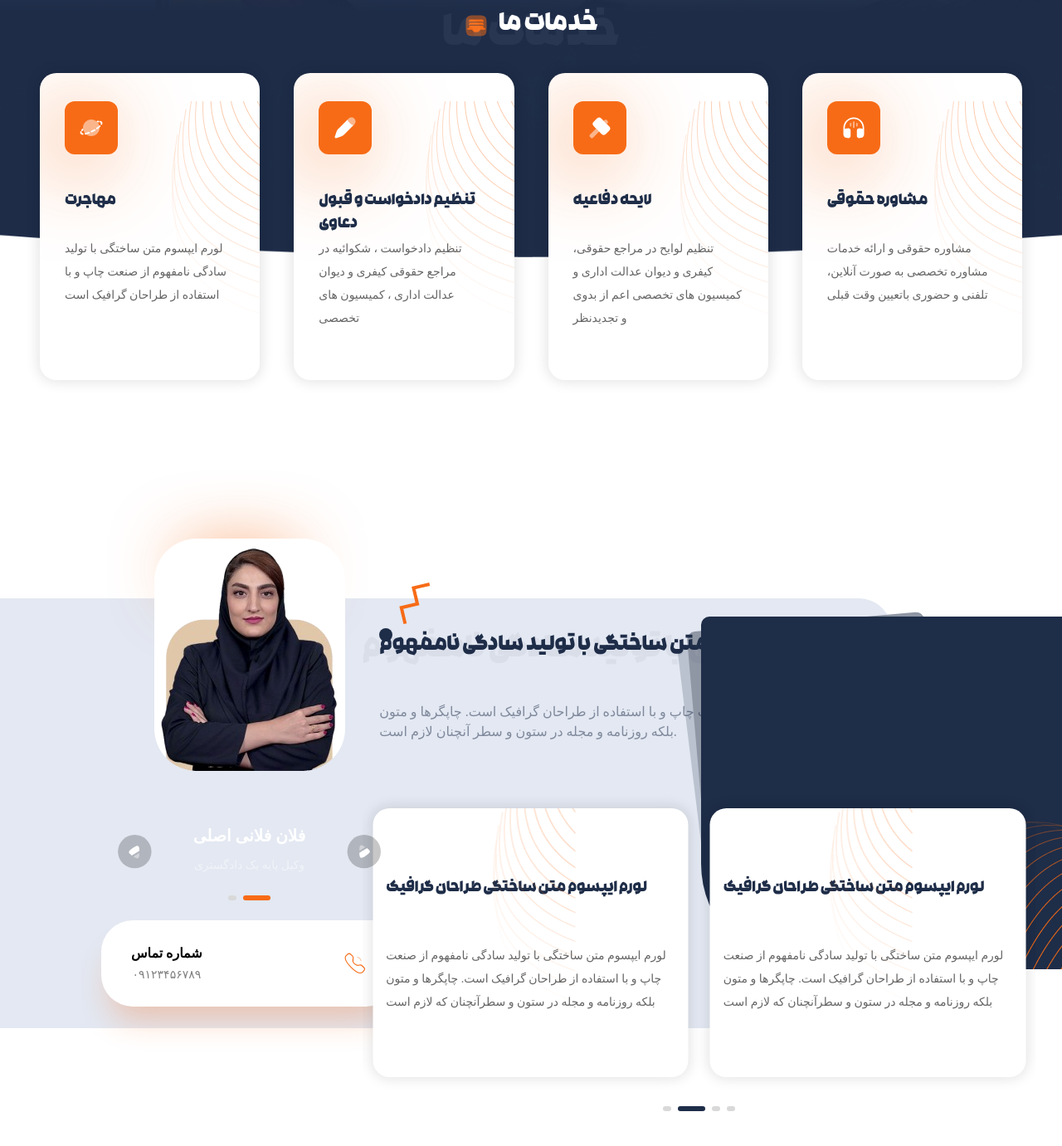
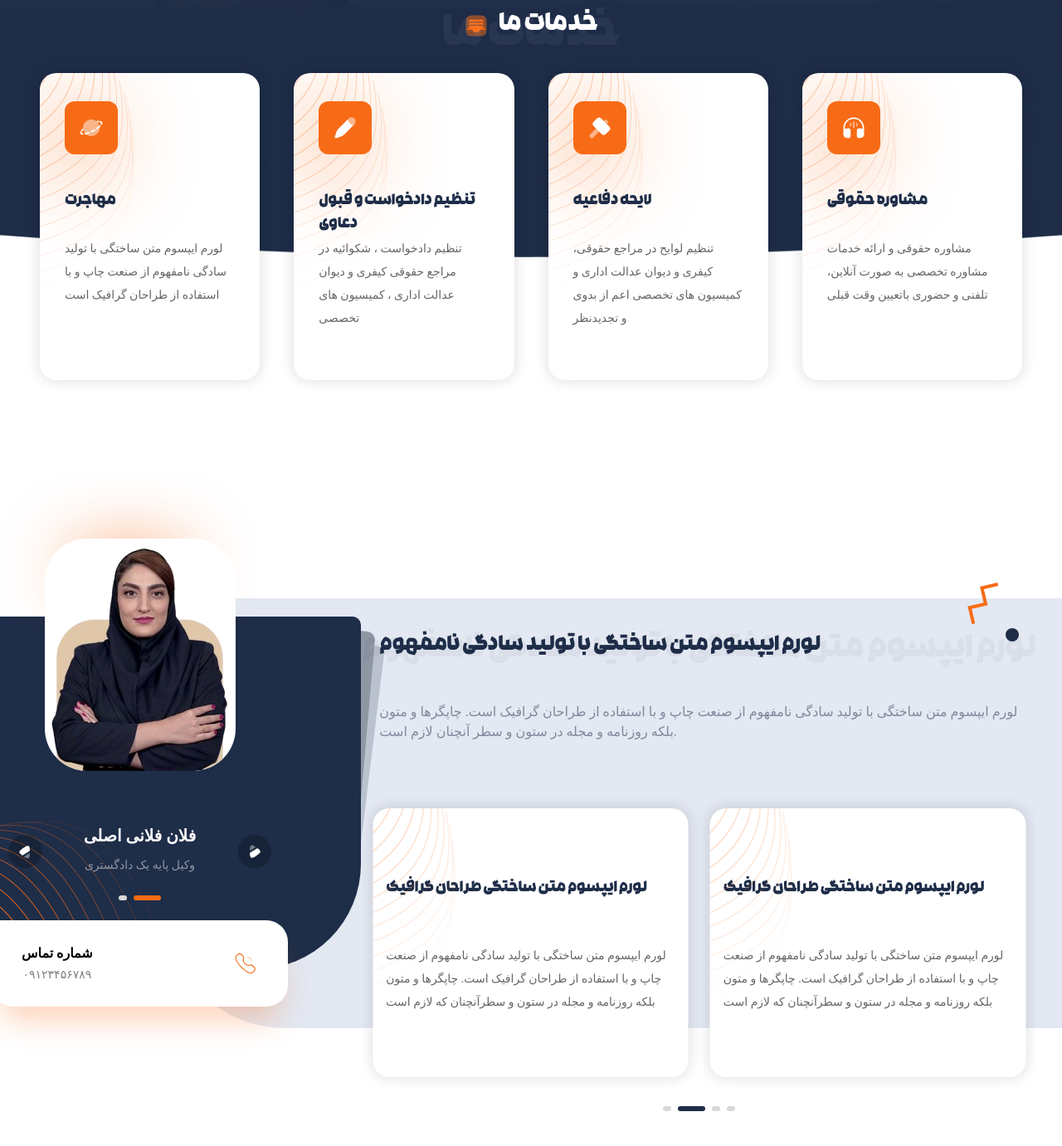
Before and after one commit to yakoobkhedri/moeid, a website: page src/html/index.html in a window 1280 px wide. Shown: the part 1220-2601 px from the top of the page at 83% size. Drawn offline with nearby package versions, Linux system fonts and the light colour scheme; a web font is replaced by a local one.

Commit message:
first commit

```diff
--- a/src/html/index.html
+++ b/src/html/index.html
@@ -1212,7 +1212,7 @@
                                 class="bg-white shadow-7 rounded-[20px] px-[30px] pt-[34px] pb-20 relative overflow-hidden">
                                 <!-- shape -->
                                 <img alt="shape" src="../img/Pattern (3).png"
-                                    class="absolute rtl:right-0 rtl:top-0 -z-0">
+                                    class="absolute rtl:right-0 rtl:left-auto ltr:left-0 ltr:right-auto top-0 rtl:rotate-0 ltr:[transform:rotateY(180deg)] -z-0">
                                 <!--  -->
                                 <div
                                     class="w-16 h-16 bg-orange flex items-center justify-center rounded-xl shadow-6 rtl:ml-auto relative">
@@ -1242,7 +1242,7 @@
                                 class="bg-white shadow-7 rounded-[20px] px-[30px] pt-[34px] pb-20 relative overflow-hidden">
                                 <!-- shape -->
                                 <img alt="shape" src="../img/Pattern (3).png"
-                                    class="absolute rtl:right-0 rtl:top-0 -z-0">
+                                    class="absolute rtl:right-0 rtl:left-auto ltr:left-0 ltr:right-auto top-0 rtl:rotate-0 ltr:[transform:rotateY(180deg)] -z-0">
                                 <!--  -->
                                 <div
                                     class="w-16 h-16 bg-orange flex items-center justify-center rounded-xl shadow-6 rtl:ml-auto relative">
@@ -1270,7 +1270,7 @@
                                 class="bg-white shadow-7 rounded-[20px] px-[30px] pt-[34px] pb-20 relative overflow-hidden">
                                 <!-- shape -->
                                 <img alt="shape" src="../img/Pattern (3).png"
-                                    class="absolute rtl:right-0 rtl:top-0 -z-0">
+                                    class="absolute rtl:right-0 rtl:left-auto ltr:left-0 ltr:right-auto top-0 rtl:rotate-0 ltr:[transform:rotateY(180deg)] -z-0">
                                 <!--  -->
                                 <div
                                     class="w-16 h-16 bg-orange flex items-center justify-center rounded-xl shadow-6 rtl:ml-auto relative">
@@ -1298,7 +1298,7 @@
                                 class="bg-white shadow-7 rounded-[20px] px-[30px] pt-[34px] pb-20 relative overflow-hidden">
                                 <!-- shape -->
                                 <img alt="shape" src="../img/Pattern (3).png"
-                                    class="absolute rtl:right-0 rtl:top-0 -z-0">
+                                    class="absolute rtl:right-0 rtl:left-auto ltr:left-0 ltr:right-auto top-0 rtl:rotate-0 ltr:[transform:rotateY(180deg)] -z-0">
                                 <!--  -->
                                 <div
                                     class="w-16 h-16 bg-orange flex items-center justify-center rounded-xl shadow-6 rtl:ml-auto relative">
@@ -1327,7 +1327,7 @@
                 <div dir="ltr" class="-mt-7 md:hidden">
                     <div class="bg-white shadow-14 mb-6 rounded-[20px] px-6 pt-[34px] pb-4 relative overflow-hidden">
                         <!-- shape -->
-                        <img alt="shape" src="../img/Pattern (3).png" class="absolute rtl:right-0 rtl:top-0 -z-0">
+                        <img alt="shape" src="../img/Pattern (3).png" class="absolute rtl:right-0 rtl:left-auto ltr:left-0 ltr:right-auto top-0 rtl:rotate-0 ltr:[transform:rotateY(180deg)] -z-0">
                         <!--  -->
                         <div
                             class="w-16 h-16 bg-orange flex items-center justify-center rounded-xl shadow-6 rtl:ml-auto relative">
@@ -1351,7 +1351,7 @@
                     </div>
                     <div class="bg-white shadow-14 mb-6 rounded-[20px] px-6 pt-[34px] pb-4 relative overflow-hidden">
                         <!-- shape -->
-                        <img alt="shape" src="../img/Pattern (3).png" class="absolute rtl:right-0 rtl:top-0 -z-0">
+                        <img alt="shape" src="../img/Pattern (3).png" class="absolute rtl:right-0 rtl:left-auto ltr:left-0 ltr:right-auto top-0 rtl:rotate-0 ltr:[transform:rotateY(180deg)] -z-0">
                         <!--  -->
                         <div
                             class="w-16 h-16 bg-orange flex items-center justify-center rounded-xl shadow-6 rtl:ml-auto relative">
@@ -1375,7 +1375,7 @@
                     </div>
                     <div class="bg-white shadow-14 mb-6 rounded-[20px] px-6 pt-[34px] pb-4 relative overflow-hidden">
                         <!-- shape -->
-                        <img alt="shape" src="../img/Pattern (3).png" class="absolute rtl:right-0 rtl:top-0 -z-0">
+                        <img alt="shape" src="../img/Pattern (3).png" class="absolute rtl:right-0 rtl:left-auto ltr:left-0 ltr:right-auto top-0 rtl:rotate-0 ltr:[transform:rotateY(180deg)] -z-0">
                         <!--  -->
                         <div
                             class="w-16 h-16 bg-orange flex items-center justify-center rounded-xl shadow-6 rtl:ml-auto relative">
@@ -1399,7 +1399,7 @@
                     </div>
                     <div class="bg-white shadow-14 rounded-[20px] px-6 pt-[34px] pb-4 relative overflow-hidden">
                         <!-- shape -->
-                        <img alt="shape" src="../img/Pattern (3).png" class="absolute rtl:right-0 rtl:top-0 -z-0">
+                        <img alt="shape" src="../img/Pattern (3).png" class="absolute rtl:right-0 rtl:left-auto ltr:left-0 ltr:right-auto top-0 rtl:rotate-0 ltr:[transform:rotateY(180deg)] -z-0">
                         <!--  -->
                         <div
                             class="w-16 h-16 bg-orange flex items-center justify-center rounded-xl shadow-6 rtl:ml-auto relative">
@@ -1431,26 +1431,26 @@
         <section class="mt-[230px] relative">
             <!-- bg -->
             <div
-                class="bg-[#E3E8F2] h-[518px] w-[84%] hidden lg:block lg:rounded-tr-[40px] rounded-br-[10px] lg:rounded-br-[137px] absolute left-0 -top-10">
-            </div>
-            <div class="absolute right-0 w-[93%] lg:w-[41%] xl:w-[34%] h-[400px] md:h-[425px] -top-[18px]">
-                <div
-                    class="bg-secondary w-full h-[400px] md:h-[425px] rounded-tl-[10px] rounded-bl-[127px] absolute right-0 z-1">
+                class="bg-[#E3E8F2] h-[518px] w-[84%] hidden lg:block ltr:lg:rounded-tl-[40px] ltr:rounded-tr-none lg:rounded-tr-[40px] ltr:rounded-bl-[10px] rounded-br-[10px] ltr:lg:rounded-bl-[137px] ltr:lg:rounded-br-none lg:rounded-br-[137px] absolute ltr:right-0 ltr:left-auto left-0 -top-10">
+            </div>
+            <div class="absolute right-0 ltr:left-0 ltr:right-auto w-[93%] lg:w-[41%] xl:w-[34%] h-[400px] md:h-[425px] -top-[18px]">
+                <div
+                    class="bg-secondary w-full h-[400px] md:h-[425px] ltr:rounded-tr-[10px] ltr:rounded-tl-none rounded-tl-[10px] ltr:rounded-br-[127px] ltr:rounded-bl-none rounded-bl-[127px] absolute ltr:left-0 ltr:right-auto right-0 z-1">
                     <!-- shape -->
                     <img alt="shape" src="../img/Pattern(5).png"
-                        class="absolute bottom-0 right-0 [transform:rotateY(180deg)]">
-                </div>
-                <div
-                    class="bg-[#bac2cf] -rotate-[7deg] w-[40%] lg:w-[66%] h-[280px] absolute right-[62%] lg:right-[37%] top-[18px] rounded-[10px] -z-0">
-                </div>
-                <div
-                    class="bg-[#8F96A4] -rotate-[5deg] w-[19%] lg:w-[66%] h-[211px] absolute right-[82%] lg:right-[36%] top-[6px] rounded-[10px] -z-0">
+                        class="absolute bottom-0 ltr:left-0 ltr:right-auto right-0 rtl:[transform:rotateY(180deg)]">
+                </div>
+                <div
+                    class="bg-[#bac2cf] ltr:rotate-[7deg] -rotate-[7deg] w-[40%] lg:w-[66%] h-[280px] absolute ltr:left-[62%] ltr:right-auto right-[62%] ltr:lg:left-[37%] ltr:lg:right-auto lg:right-[37%] top-[18px] rounded-[10px] -z-0">
+                </div>
+                <div
+                    class="bg-[#8F96A4] ltr:rotate-[5deg] -rotate-[5deg] w-[19%] lg:w-[66%] h-[211px] absolute ltr:left-[82%] ltr:right-auto right-[82%] ltr:lg:left-[36%] ltr:lg:right-auto lg:right-[36%] top-[6px] rounded-[10px] -z-0">
                 </div>
             </div>
             <!--  -->
             <div class="max-w-content mx-auto lg:px-5">
                 <div class="grid grid-cols-12">
-                    <div class="xl:col-span-4 lg:col-span-5 col-span-12 relative lg:-top-[208px] xl:left-[66px]">
+                    <div class="xl:col-span-4 lg:col-span-5 col-span-12 relative lg:-top-[208px] ltr:xl:right-[66px] ltr:xl:left-auto xl:left-[66px]">
                         <div class="relative lawyer2Box">
                             <div class="swiper lawyer2 text-center lg:py-24 pb-5 pt-24 px-6 -mt-[207px] lg:mt-0">
                                 <div class="swiper-wrapper">
@@ -1467,7 +1467,7 @@
                                         <p class="text-xs md:text-sm opacity-50 mt-3 text-white">وکیل پایه یک دادگستری
                                         </p>
                                         <a
-                                            class="bg-white px-9 mr-0 sm:mr-auto mx-auto shadow-11 mt-14 max-w-[81%] sm:max-w-[424px] w-full h-[71px] md:h-[104px] rounded-tr-none md:rounded-tr-none rounded-[26px] md:rounded-[38px] flex items-center justify-between">
+                                            class="bg-white px-9 mr-0 ltr:ml-0 ltr:mr-auto ltr:sm:ml-auto ltr:sm:mr-0 sm:mr-auto mx-auto shadow-11 mt-14 max-w-[81%] sm:max-w-[424px] w-full h-[71px] md:h-[104px] ltr:rounded-tl-none ltr:rounded-[26px] ltr:rounded-tr-[26px] rounded-tr-none ltr:md:rounded-tl-none ltr:md:rounded-tr-[38pxpx] md:rounded-tr-none rounded-[26px] md:rounded-[38px] flex items-center justify-between">
                                             <div>
                                                 <h6 class="font-extrabold md:text-base text-sm">شماره تماس</h6>
                                                 <p class="md:text-sm text-xs opacity-50 mt-1">۰۹۱۲۳۴۵۶۷۸۹</p>
@@ -1498,7 +1498,7 @@
                                         <p class="text-xs md:text-sm opacity-50 mt-3 text-white">وکیل پایه یک دادگستری
                                         </p>
                                         <a
-                                            class="bg-white px-9 mr-0 sm:mr-auto mx-auto shadow-11 mt-14 max-w-[81%] sm:max-w-[424px] w-full h-[71px] md:h-[104px] rounded-tr-none md:rounded-tr-none rounded-[26px] md:rounded-[38px] flex items-center justify-between">
+                                        class="bg-white px-9 mr-0 ltr:ml-0 ltr:mr-auto ltr:sm:ml-auto ltr:sm:mr-0 sm:mr-auto mx-auto shadow-11 mt-14 max-w-[81%] sm:max-w-[424px] w-full h-[71px] md:h-[104px] ltr:rounded-tl-none ltr:rounded-[26px] ltr:rounded-tr-[26px] rounded-tr-none ltr:md:rounded-tl-none ltr:md:rounded-tr-[38pxpx] md:rounded-tr-none rounded-[26px] md:rounded-[38px] flex items-center justify-between">
                                         <div>
                                             <h6 class="font-extrabold md:text-base text-sm">شماره تماس</h6>
                                             <p class="md:text-sm text-xs opacity-50 mt-1">۰۹۱۲۳۴۵۶۷۸۹</p>
@@ -1576,13 +1576,13 @@
                         </div>
                     </div>
                     <div
-                        class="xl:col-span-8 lg:col-span-7 col-span-12 lg:bg-transparent bg-[#E3E8F2] rounded-br-[40px] lg:rounded-br-[137px] pt-9 lg:pt-0 px-0">
+                        class="xl:col-span-8 lg:col-span-7 col-span-12 lg:bg-transparent bg-[#E3E8F2] ltr:rounded-bl-[40px] ltr:rounded-br-none rounded-br-[40px] ltr:lg:rounded-bl-[137px] ltr:lg:rounded-br-none lg:rounded-br-[137px] pt-9 lg:pt-0 px-0">
                         <div class="relative">
                             <!-- shape -->
                             <div
-                                class="bg-secondary w-3 h-3 md:w-4 md:h-4 rounded-full absolute left-5 -top-4 lg:-top-1">
-                            </div>
-                            <svg class="absolute left-11 -top-14 lg:-top-[59px] w-6 md:w-auto" width="38" height="51"
+                                class="bg-secondary w-3 h-3 md:w-4 md:h-4 rounded-full absolute ltr:right-5 ltr:left-auto left-5 -top-4 lg:-top-1">
+                            </div>
+                            <svg class="absolute ltr:right-11 ltr:left-auto left-11 -top-14 lg:-top-[59px] w-6 md:w-auto" width="38" height="51"
                                 viewBox="0 0 38 51" fill="none" xmlns="http://www.w3.org/2000/svg">
                                 <path
                                     d="M36.7411 1.94352L17.4741 6.5023L22.0329 25.7693L2.76589 30.3281L7.32468 49.5951"
@@ -1598,7 +1598,7 @@
                             لورم ایپسوم متن ساختگی با تولید سادگی نامفهوم از صنعت چاپ و با استفاده از طراحان گرافیک است.
                             چاپگرها و متون بلکه روزنامه و مجله در ستون و سطر آنچنان لازم است.
                         </p>
-                        <div class="relative pr-5 lg:pr-0">
+                        <div class="relative ltr:pl-5 ltr:pr-0 ltr:lg:pl-0 pr-5 lg:pr-0">
                             <div class="swiper lawyer lg:py-20 py-6 px-3" dir="ltr">
                                 <div class="swiper-wrapper">
                                     <div class="swiper-slide">
@@ -1606,7 +1606,7 @@
                                             class="bg-white shadow-7 rounded-[20px] px-4 pb-5 relative overflow-hidden">
                                             <!-- shape -->
                                             <img alt="shape" src="../img/Pattern (5).png"
-                                                class="absolute rtl:right-0 rtl:top-0 -z-0">
+                                                class="absolute rtl:left-auto rtl:right-0 ltr:left-0 ltr:right-auto rtl:[transform:rotateY(0deg)] ltr:[transform:rotateY(180deg)] top-0 -z-0">
                                             <a
                                                 class="font-black text-sm md:text-lg font-rokh text-secondary mt-[84px] block h-11 md:h-[72px] rtl:text-right">لورم
                                                 ایپسوم متن ساختگی
@@ -1624,7 +1624,7 @@
                                             class="bg-white shadow-7 rounded-[20px] px-4 pb-5 relative overflow-hidden">
                                             <!-- shape -->
                                             <img alt="shape" src="../img/Pattern (5).png"
-                                                class="absolute rtl:right-0 rtl:top-0 -z-0">
+                                                class="absolute rtl:left-auto rtl:right-0 ltr:left-0 ltr:right-auto rtl:[transform:rotateY(0deg)] ltr:[transform:rotateY(180deg)] top-0 -z-0">
                                             <a
                                                 class="font-black text-sm md:text-lg font-rokh text-secondary mt-[84px] block h-11 md:h-[72px] rtl:text-right">لورم
                                                 ایپسوم متن ساختگی
@@ -1642,7 +1642,7 @@
                                             class="bg-white shadow-7 rounded-[20px] px-4 pb-5 relative overflow-hidden">
                                             <!-- shape -->
                                             <img alt="shape" src="../img/Pattern (5).png"
-                                                class="absolute rtl:right-0 rtl:top-0 -z-0">
+                                                class="absolute rtl:left-auto rtl:right-0 ltr:left-0 ltr:right-auto rtl:[transform:rotateY(0deg)] ltr:[transform:rotateY(180deg)] top-0 -z-0">
                                             <a
                                                 class="font-black text-sm md:text-lg font-rokh text-secondary mt-[84px] block h-11 md:h-[72px] rtl:text-right">لورم
                                                 ایپسوم متن ساختگی
@@ -1660,7 +1660,7 @@
                                             class="bg-white shadow-7 rounded-[20px] px-4 pb-5 relative overflow-hidden">
                                             <!-- shape -->
                                             <img alt="shape" src="../img/Pattern (5).png"
-                                                class="absolute rtl:right-0 rtl:top-0 -z-0">
+                                                class="absolute rtl:left-auto rtl:right-0 ltr:left-0 ltr:right-auto rtl:[transform:rotateY(0deg)] ltr:[transform:rotateY(180deg)] top-0 -z-0">
                                             <a
                                                 class="font-black text-sm md:text-lg font-rokh text-secondary mt-[84px] block h-11 md:h-[72px] rtl:text-right">لورم
                                                 ایپسوم متن ساختگی
@@ -2319,7 +2319,7 @@
                                 class="bg-white shadow-14 rounded-[20px] px-[30px] pt-[34px] pb-4 relative overflow-hidden">
                                 <!-- shape -->
                                 <img alt="shape" src="../img/Pattern (3).png"
-                                    class="absolute rtl:right-0 rtl:top-0 -z-0">
+                                    class="absolute rtl:right-0 rtl:left-auto ltr:left-0 ltr:right-auto top-0 rtl:rotate-0 ltr:[transform:rotateY(180deg)] -z-0">
                                 <!--  -->
                                 <div
                                     class="w-16 h-16 bg-orange flex items-center justify-center rounded-xl shadow-6 rtl:ml-auto relative">
@@ -2344,7 +2344,7 @@
                                 class="bg-white shadow-14 rounded-[20px] px-[30px] pt-[34px] pb-4 relative overflow-hidden">
                                 <!-- shape -->
                                 <img alt="shape" src="../img/Pattern (3).png"
-                                    class="absolute rtl:right-0 rtl:top-0 -z-0">
+                                    class="absolute rtl:right-0 rtl:left-auto ltr:left-0 ltr:right-auto top-0 rtl:rotate-0 ltr:[transform:rotateY(180deg)] -z-0">
                                 <!--  -->
                                 <div
                                     class="w-16 h-16 bg-orange flex items-center justify-center rounded-xl shadow-6 rtl:ml-auto relative">
@@ -2364,7 +2364,7 @@
                                 class="bg-white shadow-14 rounded-[20px] px-[30px] pt-[34px] pb-4 relative overflow-hidden">
                                 <!-- shape -->
                                 <img alt="shape" src="../img/Pattern (3).png"
-                                    class="absolute rtl:right-0 rtl:top-0 -z-0">
+                                    class="absolute rtl:right-0 rtl:left-auto ltr:left-0 ltr:right-auto top-0 rtl:rotate-0 ltr:[transform:rotateY(180deg)] -z-0">
                                 <!--  -->
                                 <div
                                     class="w-16 h-16 bg-orange flex items-center justify-center rounded-xl shadow-6 rtl:ml-auto relative">
```
Also changed, not shown: dist/output.css. Lines whose indentation alone changed are shown as unchanged.
